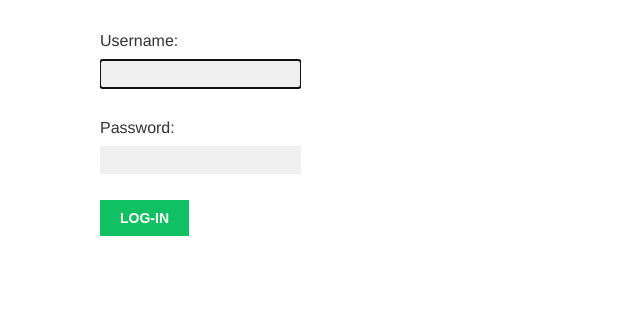
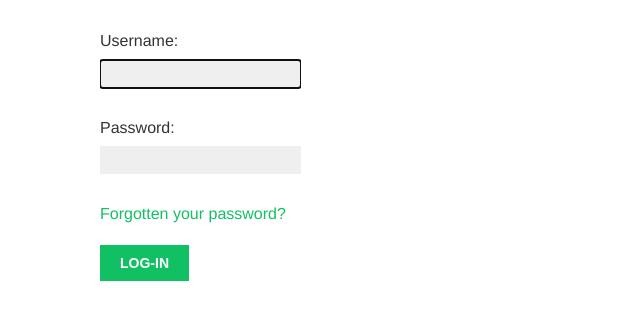
Before and after one commit to lwairore/django-bookmarks, a Django app: page /account/login/ in a window 1280 px wide. Shown: the part 189-509 px from the top of the page, without its empty margins (0-640 px from the left). Run offline with Django 3.2, Linux system fonts and the light colour scheme; some web fonts are replaced.

Commit message:
- Add link for password reset

```diff
--- a/account/templates/registration/login.html
+++ b/account/templates/registration/login.html
@@ -17,7 +17,11 @@
       {{ form.as_p }}
       {% csrf_token %}
       <input type="hidden" name="next" value="{{ next }}" />
+      <p><a href="{% url "password_reset" %}">Forgotten your
+        password?</a></p>
       <p><input type="submit" value="Log-in"></p>
+
     </form>
   </div>
+
 {% endblock %}
```
